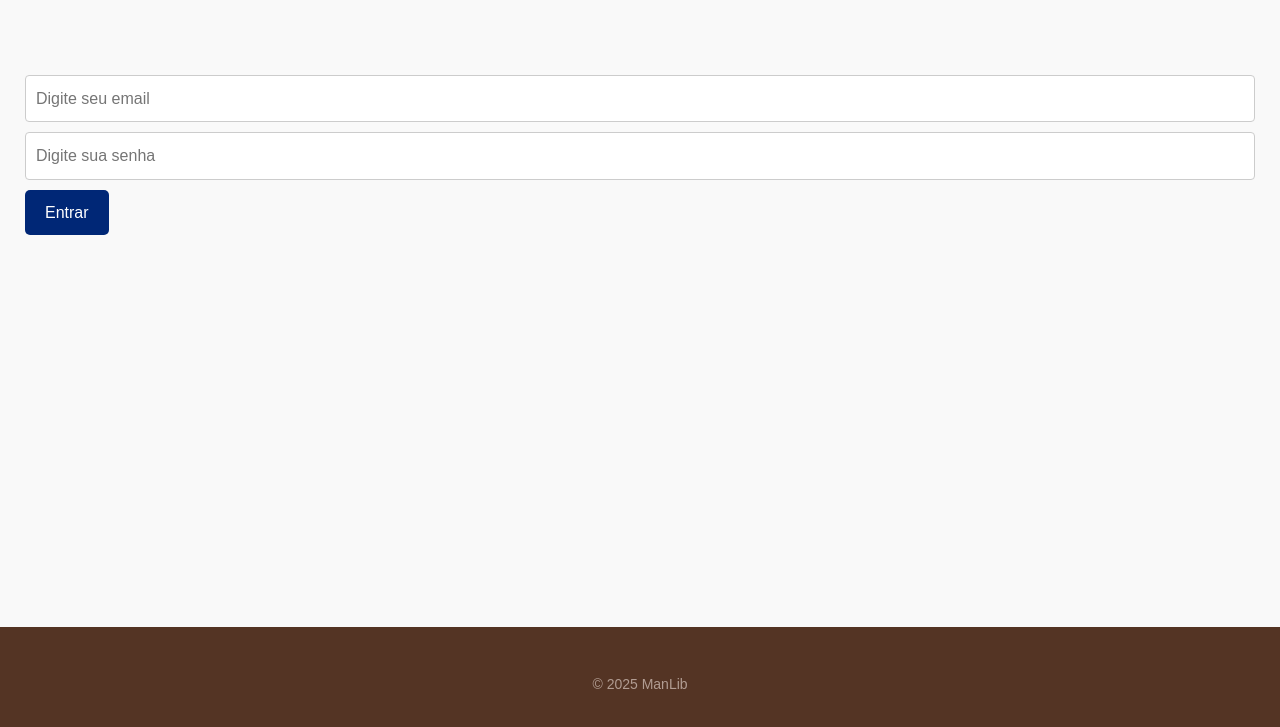
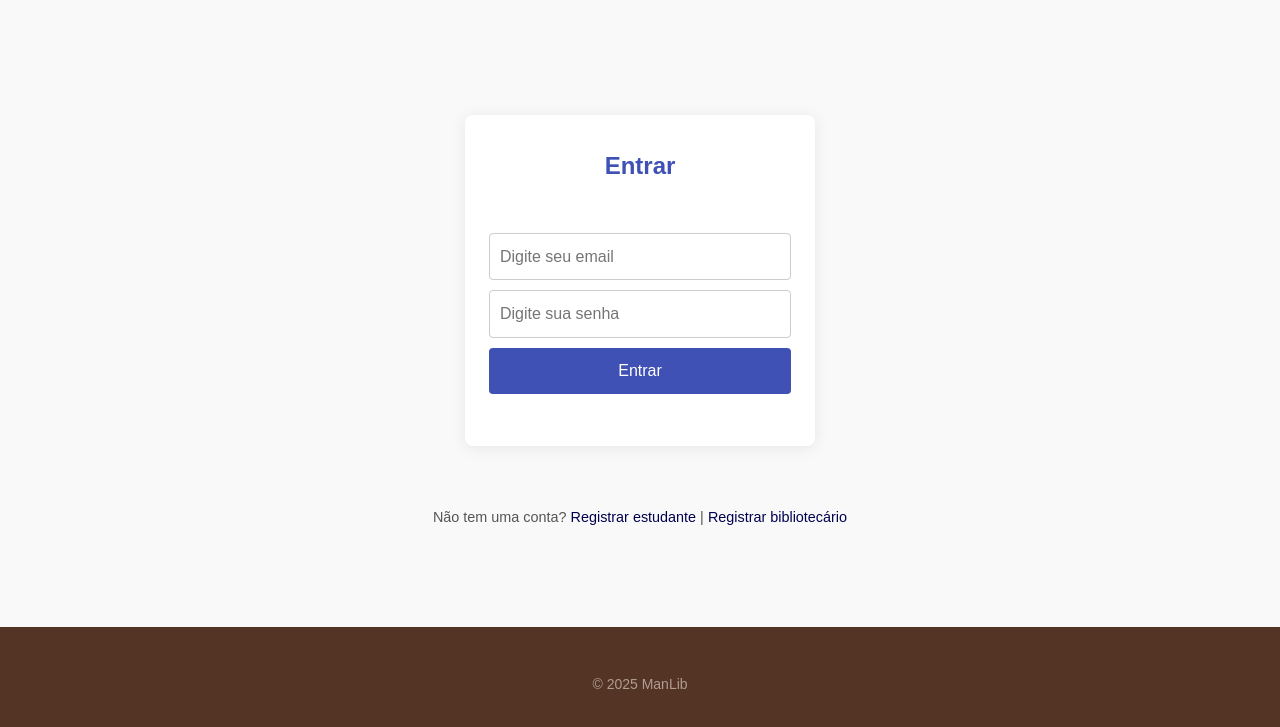
Before and after one commit to mariana2908/ManLib, a Flask app: page /login in a window 1280 px wide. Shown: the part 73-800 px from the top of the page. Run offline with Flask 3, Linux system fonts and the light colour scheme; some libraries are stand-ins or nearby versions.

Commit message:
Nova tela de Log In

```diff
--- a/static/styles.css
+++ b/static/styles.css
@@ -248,6 +248,55 @@ ul {
     margin-bottom: 0.5rem; /* Espaçamento entre os itens da lista */
 }
 
+.login-container {
+    max-width: 350px;
+    margin: 60px auto;
+    padding: 32px 24px;
+    background: #fff;
+    border-radius: 8px;
+    box-shadow: 0 2px 16px rgba(0,0,0,0.08);
+    display: flex;
+    flex-direction: column;
+    gap: 16px;
+}
+.login-container input {
+    padding: 10px;
+    border: 1px solid #ccc;
+    border-radius: 4px;
+    font-size: 1rem;
+}
+.login-container button {
+    padding: 10px;
+    background: #3f51b5;
+    color: #fff;
+    border: none;
+    border-radius: 4px;
+    font-size: 1rem;
+    cursor: pointer;
+    transition: background 0.2s;
+    display: flex;
+    justify-content: center;
+    align-items: center;
+    width: 100%;
+
+}
+.login-container button:hover {
+    background: #303f9f;
+}
+.login-title {
+    text-align: center;
+    font-size: 1.5rem;
+    margin-bottom: 12px;
+    color: #3f51b5;
+    font-weight: bold;
+}
+
+.login-footer p {
+    text-align: center;
+    font-size: 0.9rem;
+    color: #555;
+}
+
 /* Estilos para tabelas */
 table {
     width: 100%;
--- a/templates/login.html
+++ b/templates/login.html
@@ -5,10 +5,17 @@
 {% endblock %}
 
 {% block main %}
+<div class="login-container">
+    <div class="login-title">Entrar</div>
     <form method="POST" action="/login" name="loginForm">
         {{ form.hidden_tag() }}  <!-- Gera o token CSRF -->
         <input type="email" name="email" required placeholder="Digite seu email" />
         <input type="password" name="password" required placeholder="Digite sua senha" />
         <button type="submit">Entrar</button>
     </form>
+</div>
+
+    <div class="login-footer">
+        <p>Não tem uma conta? <a href="/registrar_estudante">Registrar estudante</a> | <a href="/registrar_bibliotecario">Registrar bibliotecário</a></p>
+    </div>
 {% endblock %}
```
Also changed, not shown: 1 other file. Lines whose indentation alone changed are shown as unchanged.
